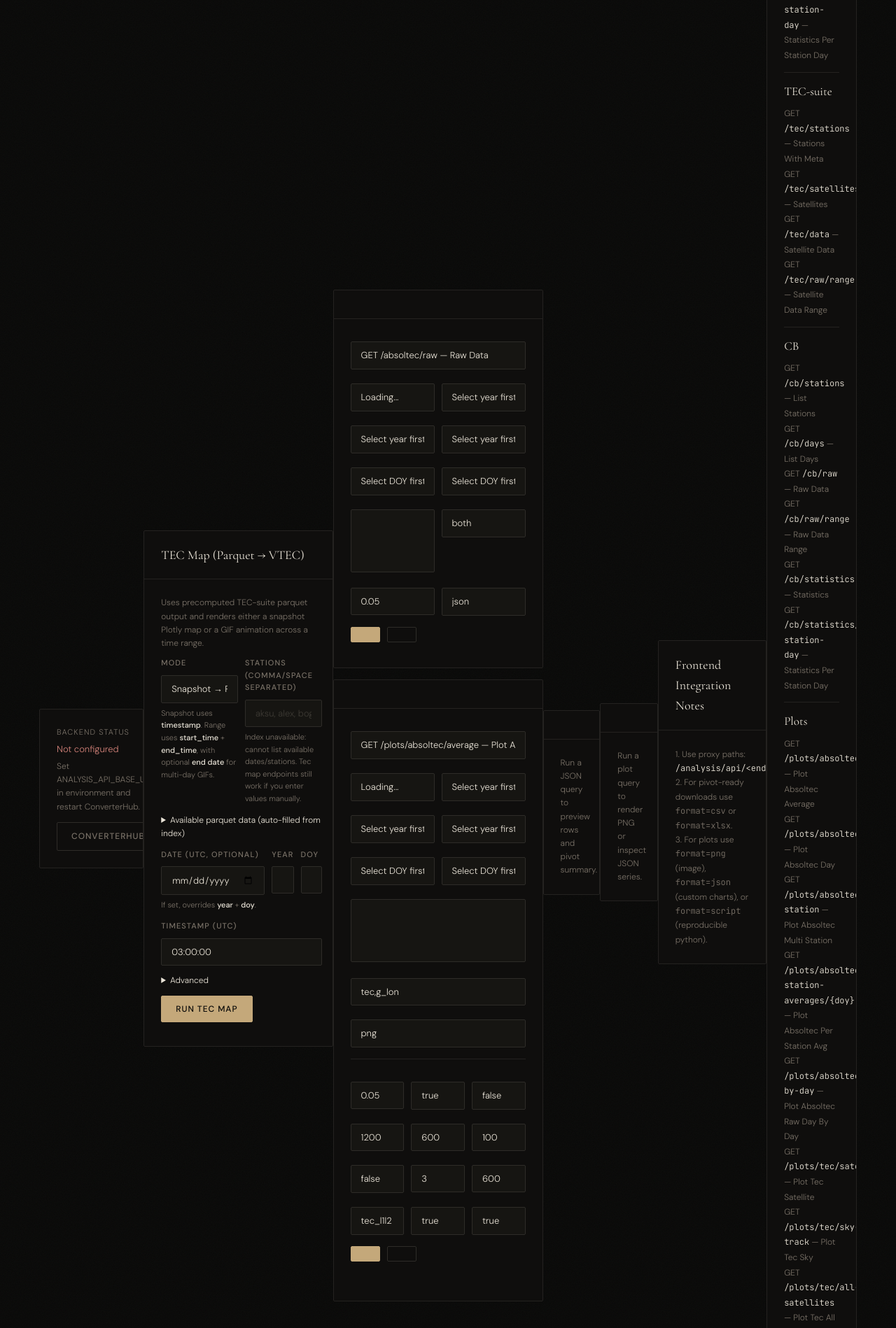
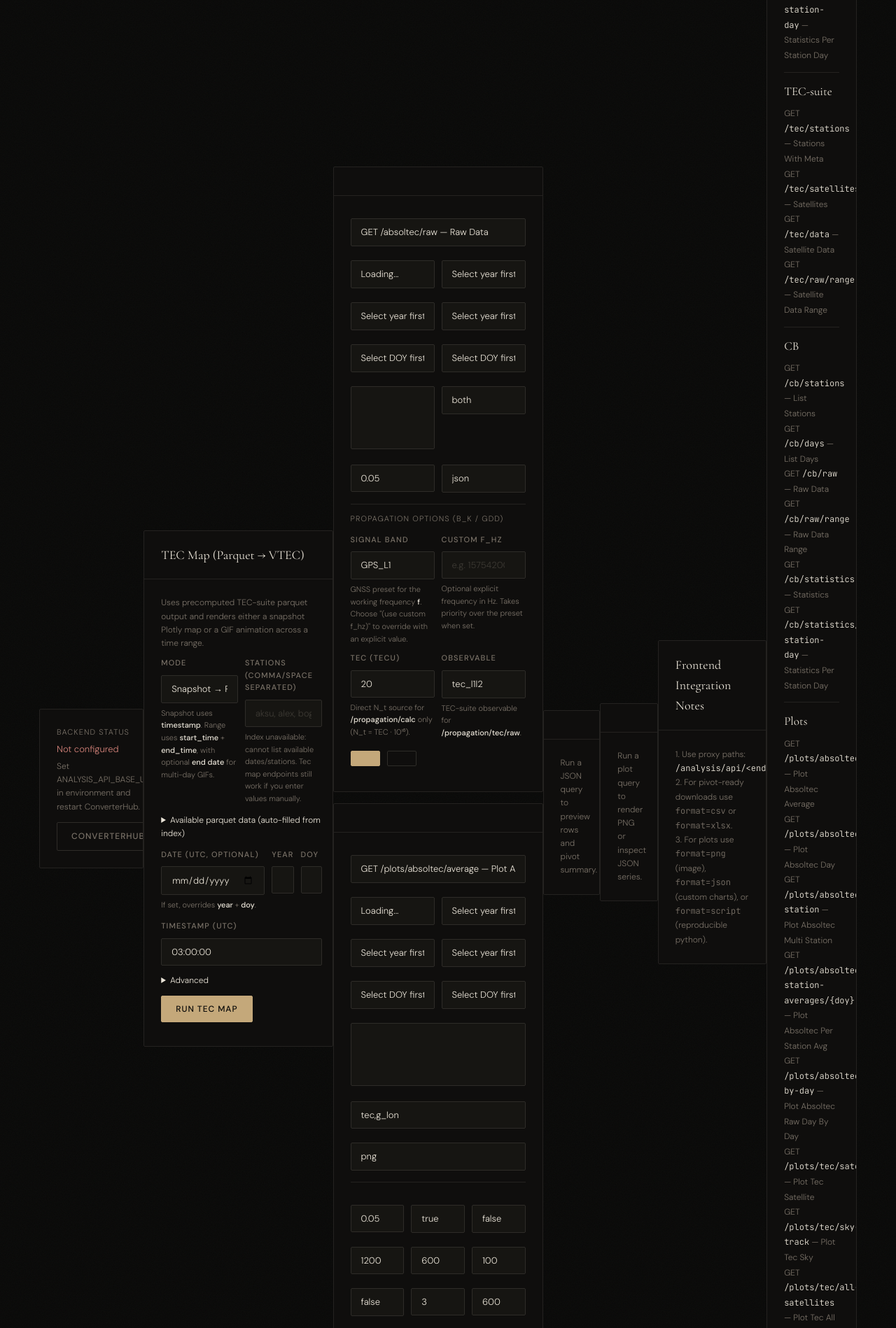
Before and after one commit to nikita-konkin/ict-hub, a Python web app: template app/templates/analysis.html in a window 1280 px wide. Shown: the part 663-2561 px from the top of the page at 70% size. Run offline with Jinja, Linux system fonts and the light colour scheme; the template is opened without the code that fills it, so the values that code supplies are empty; some libraries are stand-ins or nearby versions.

Commit message:
feat(analysis): add B_k/GDD propagation params to UI
Expose the coherence-bandwidth (B_k) and group-delay-dispersion (GDD)
calculations from the sibling tec-stat service in ict-hub's Analysis-page
query builder. No formulas are duplicated and no new backend route is added:
the existing /analysis/api/{path} proxy already forwards to tec-stat's
/propagation endpoints, so this is purely front-end wiring plus tests.

Data Query Builder (app/templates/analysis.html):
- New "Propagation (B_k / GDD)" option group: propagation/calc,
  propagation/absoltec/raw, propagation/absoltec/statistics,
  propagation/tec/raw.
- New inputs: signal_band preset (GPS_L1..BDS_B2I + custom), custom f_hz
  override, TEC (TECU) for the direct calculator, and observable for the
  TEC-suite variant.
- Wired into getDataSourceType, dataEndpointRules, dataFieldLabels and a
  dedicated buildDataUrl branch (omits year/doy/station for /calc). The
  existing JSON preview renders the returned nt/b_k/gdd columns.

N_t uses the calibrated AbsolTEC I_v via /propagation/absoltec/*; /calc
also accepts a direct TEC value.

Tests (tests/test_analysis.py): proxy forwarding of /propagation/calc and
an HTML-contract test for the new options/fields/rules.

Co-Authored-By: Claude Opus 4.8 <noreply@anthropic.com>

```diff
--- a/app/templates/analysis.html
+++ b/app/templates/analysis.html
@@ -253,6 +253,12 @@
               <option value="cb/statistics">GET /cb/statistics — Statistics</option>
               <option value="cb/statistics/per-station-day">GET /cb/statistics/per-station-day — Statistics Per Station Day</option>
             </optgroup>
+            <optgroup label="Propagation (B_k / GDD)">
+              <option value="propagation/calc">GET /propagation/calc — B_k / GDD Direct Calc</option>
+              <option value="propagation/absoltec/raw">GET /propagation/absoltec/raw — AbsolTEC Raw + B_k/GDD</option>
+              <option value="propagation/absoltec/statistics">GET /propagation/absoltec/statistics — AbsolTEC Stats + B_k/GDD</option>
+              <option value="propagation/tec/raw">GET /propagation/tec/raw — TEC-suite Raw + B_k/GDD</option>
+            </optgroup>
             <optgroup label="TEC-suite">
               <option value="tec/stations">GET /tec/stations — Stations With Meta</option>
               <option value="tec/satellites">GET /tec/satellites — Satellites</option>
@@ -338,6 +344,47 @@
               <option value="csv">csv</option>
               <option value="xlsx">xlsx</option>
             </select>
+          </div>
+        </div>
+
+        <div class="divider" style="margin:4px 0 0;"></div>
+        <div style="font-size:11px; letter-spacing:0.1em; text-transform:uppercase; color:var(--text-muted);">Propagation options (B_k / GDD)</div>
+        <div style="display:grid; grid-template-columns:1fr 1fr; gap:10px;">
+          <div class="form-group" style="margin-bottom:0;">
+            <label class="form-label" for="data-signal-band">Signal band</label>
+            <select id="data-signal-band" class="form-select">
+              <option value="GPS_L1" selected>GPS_L1</option>
+              <option value="GPS_L2">GPS_L2</option>
+              <option value="GPS_L5">GPS_L5</option>
+              <option value="GAL_E1">GAL_E1</option>
+              <option value="GAL_E5A">GAL_E5A</option>
+              <option value="GAL_E5B">GAL_E5B</option>
+              <option value="GAL_E5">GAL_E5</option>
+              <option value="BDS_B1I">BDS_B1I</option>
+              <option value="BDS_B1C">BDS_B1C</option>
+              <option value="BDS_B2A">BDS_B2A</option>
+              <option value="BDS_B2I">BDS_B2I</option>
+              <option value="">(use custom f_hz)</option>
+            </select>
+            <div class="param-hint">GNSS preset for the working frequency <b>f</b>. Choose "(use custom f_hz)" to override with an explicit value.</div>
+          </div>
+          <div class="form-group" style="margin-bottom:0;">
+            <label class="form-label" for="data-f-hz">Custom f_hz</label>
+            <input id="data-f-hz" class="form-input" type="number" min="1" step="0.01" placeholder="e.g. 1575420000">
+            <div class="param-hint">Optional explicit frequency in Hz. Takes priority over the preset when set.</div>
+          </div>
+          <div class="form-group" style="margin-bottom:0;">
+            <label class="form-label" for="data-tec">TEC (TECU)</label>
+            <input id="data-tec" class="form-input" type="number" min="0" step="0.1" value="20" placeholder="for /propagation/calc">
+            <div class="param-hint">Direct N_t source for <b>/propagation/calc</b> only (N_t = TEC · 10¹⁶).</div>
+          </div>
+          <div class="form-group" style="margin-bottom:0;">
+            <label class="form-label" for="data-observable">Observable</label>
+            <select id="data-observable" class="form-select">
+              <option value="tec_l1l2" selected>tec_l1l2</option>
+              <option value="tec_c1p2">tec_c1p2</option>
+            </select>
+            <div class="param-hint">TEC-suite observable for <b>/propagation/tec/raw</b>.</div>
           </div>
         </div>
 
@@ -612,6 +659,8 @@
 
     function getDataSourceType() {
       const endpoint = document.getElementById("data-endpoint")?.value || "";
+      if (endpoint === "propagation/tec/raw") return "tec";
+      if (endpoint.startsWith("propagation/")) return "absoltec";
       if (endpoint.startsWith("tec/") || endpoint.startsWith("stations/")) return "tec";
       return "absoltec";
     }
@@ -694,6 +743,22 @@
       "stations/map": {
         required: ["data-year", "data-doy"],
         relevant: ["data-year", "data-doy", "data-format"],
+      },
+      "propagation/calc": {
+        required: ["data-tec"],
+        relevant: ["data-tec", "data-signal-band", "data-f-hz", "data-format"],
+      },
+      "propagation/absoltec/raw": {
+        required: ["data-year", "data-doy", "data-station"],
+        relevant: ["data-year", "data-doy", "data-station", "data-signal-band", "data-f-hz", "data-format"],
+      },
+      "propagation/absoltec/statistics": {
+        required: ["data-year", "data-doy-start", "data-doy-end", "data-station"],
+        relevant: ["data-year", "data-doy-start", "data-doy-end", "data-station", "data-signal-band", "data-f-hz", "data-alpha", "data-format"],
+      },
+      "propagation/tec/raw": {
+        required: ["data-year", "data-doy", "data-station", "data-satellite"],
+        relevant: ["data-year", "data-doy", "data-station", "data-satellite", "data-observable", "data-signal-band", "data-f-hz", "data-format"],
       },
     };
 
@@ -771,6 +836,10 @@
       "data-source": "source",
       "data-alpha": "alpha",
       "data-format": "format",
+      "data-signal-band": "signal_band",
+      "data-f-hz": "f_hz",
+      "data-tec": "tec",
+      "data-observable": "observable",
     };
 
     const plotFieldLabels = {
@@ -1071,6 +1140,33 @@
       const satellite = document.getElementById("data-satellite").value;
       const source = document.getElementById("data-source").value;
       const alpha = document.getElementById("data-alpha").value;
+
+      // Propagation endpoints (proxied to tec-stat) — explicit per-endpoint param sets.
+      if (endpoint.startsWith("propagation/")) {
+        if (endpoint === "propagation/calc") {
+          qpAppend(params, "tec", document.getElementById("data-tec").value);
+        } else if (endpoint === "propagation/absoltec/raw") {
+          qpAppend(params, "year", year);
+          qpAppend(params, "doy", doy);
+          qpAppend(params, "station", station);
+        } else if (endpoint === "propagation/absoltec/statistics") {
+          qpAppend(params, "year", year);
+          qpAppend(params, "doy_start", doyStart);
+          qpAppend(params, "doy_end", doyEnd);
+          qpAppend(params, "station", station);
+          qpAppend(params, "alpha", alpha);
+        } else if (endpoint === "propagation/tec/raw") {
+          qpAppend(params, "year", year);
+          qpAppend(params, "doy", doy);
+          qpAppend(params, "station", station);
+          qpAppend(params, "satellite", satellite);
+          qpAppend(params, "observable", document.getElementById("data-observable").value);
+        }
+        qpAppend(params, "signal_band", document.getElementById("data-signal-band").value);
+        qpAppend(params, "f_hz", document.getElementById("data-f-hz").value);
+        qpAppend(params, "format", document.getElementById("data-format").value);
+        return "/analysis/api/" + endpoint + "?" + params.toString();
+      }
 
       qpAppend(params, "year", year);
 
```
Also changed, not shown: tests/test_analysis.py (+77 -0 lines).
